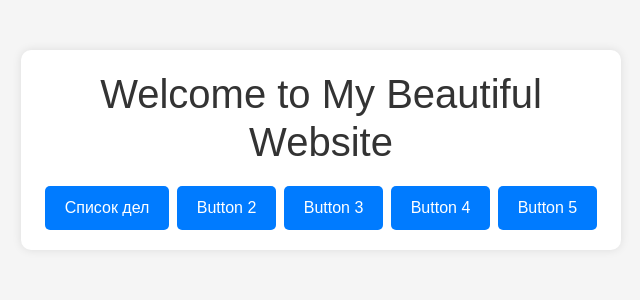
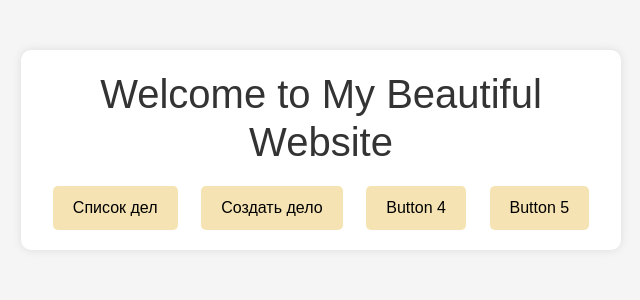
Before and after one commit to Azzlem/To-do-list, a Django app: page /todo_list/ in a window 1280 px wide. Shown: the top 300 px of the page, without its empty margins (319-959 px from the left). Run offline with Django 5.2, Linux system fonts and the light colour scheme; data that the repository does not hold is empty; some libraries are stand-ins or nearby versions.

Commit message:
добавил возможность создавать и изменять дела

```diff
--- a/todo/templates/base.html
+++ b/todo/templates/todo/base.html
@@ -36,8 +36,8 @@
 
         .button {
             padding: 10px 20px;
-            background-color: #007bff;
-            color: #ffffff;
+            background-color: #f5e3b3; /* Бежевый цвет фона кнопок */
+            color: #000000; /* Черный цвет текста кнопок */
             border: none;
             border-radius: 5px;
             cursor: pointer;
@@ -45,9 +45,10 @@
         }
 
         .button:hover {
-            background-color: #0056b3;
+            background-color: #e1c084; /* Измененный бежевый цвет фона кнопок при наведении */
         }
     </style>
+
 </head>
 <body>
 <div class="container">
@@ -55,8 +56,7 @@
 
     <div class="button-container">
         <a class="button" href="{% url 'todo:todo_list' %}" role="button">Список дел</a>
-        <button class="button">Button 2</button>
-        <button class="button">Button 3</button>
+        <a class="button" href="{% url 'todo:todo_form' %}" role="button">Создать дело</a>
         <button class="button">Button 4</button>
         <button class="button">Button 5</button>
     </div>
--- /dev/null
+++ b/todo/templates/todo/todo_list.html
@@ -0,0 +1,25 @@
+{% extends 'todo/base.html' %}
+
+{% block content %}
+
+    <div class="row justify-content-center">
+        {% for object in object_list %}
+            <div class="col-md-4 col-lg-3 mb-4">
+                <div class="card shadow mx-3">
+                    <div class="card-body">
+                        <h5 class="card-title text-center font-weight-bold mb-3">{{ object.title }}</h5>
+                        <p class="card-text text-center mb-4">{{ object.description }}</p>
+                        {% if object.completed %}
+                            <p class="text-success text-center mb-4">Исполнено</p>
+                        {% else %}
+                            <p class="text-warning text-center mb-4">В работе</p>
+                        {% endif %}
+                        <a class="btn btn-lg btn-block btn-outline-info"
+                           href="{% url 'todo:todo_update' object.pk %}">Редактировать</a>
+                    </div>
+                </div>
+            </div>
+        {% endfor %}
+    </div>
+
+{% endblock %}
--- a/todo/templates/todo_list.html
+++ /dev/null
@@ -1,18 +0,0 @@
-{% extends 'base.html' %}
-
-{% block content %}
-
-    <div class="row justify-content-center">
-        {% for object in object_list %}
-            <div class="col-md-4 col-lg-3 mb-4">
-                <div class="card text-white shadow {% if object.completed %}bg-primary{% else %}bg-warning{% endif %} mx-3">
-                    <div class="card-body">
-                        <h5 class="card-title text-center font-weight-bold mb-3">{{ object.title }}</h5>
-                        <p class="card-text text-center mb-4">{{ object.description }}</p>
-                    </div>
-                </div>
-            </div>
-        {% endfor %}
-    </div>
-
-{% endblock %}
--- a/todo/urls.py
+++ b/todo/urls.py
@@ -2,12 +2,13 @@ from django.urls import path
 
 from todo import views
 from todo.apps import TodoConfig
-from todo.views import TodoListView
+from todo.views import TodoListView, TodoCreateView, TodoUpdateView
 
 app_name = TodoConfig.name
 
 urlpatterns = [
     path('', views.index, name='index'),
     path('todo_list/', TodoListView.as_view(), name='todo_list'),
-
+    path('todo_form/', TodoCreateView.as_view(), name='todo_form'),
+    path('todo_update/<int:pk>/', TodoUpdateView.as_view(), name='todo_update'),
 ]
--- a/todo/views.py
+++ b/todo/views.py
@@ -1,14 +1,33 @@
+from django.urls import reverse
 from django.views.generic import ListView, CreateView, UpdateView, DetailView, DeleteView
 
 from django.shortcuts import render
 
+from todo.forms import TodoForm
 from todo.models import Todo
 
 
 def index(request):
-    return render(request, "base.html")
+    return render(request, "todo/base.html")
 
 
 class TodoListView(ListView):
     model = Todo
-    template_name = "todo_list.html"
+    template_name = "todo/todo_list.html"
+
+
+class TodoCreateView(CreateView):
+    model = Todo
+    form_class = TodoForm
+    template_name = "todo/todo_form.html"
+
+    def get_success_url(self):
+        return reverse('todo:todo_list')
+
+
+class TodoUpdateView(UpdateView):
+    model = Todo
+    form_class = TodoForm
+
+    def get_success_url(self):
+        return reverse('todo:todo_list')
```
Also changed, not shown: todo/templates/todo/todo_form.html (added, +14 -0 lines).
